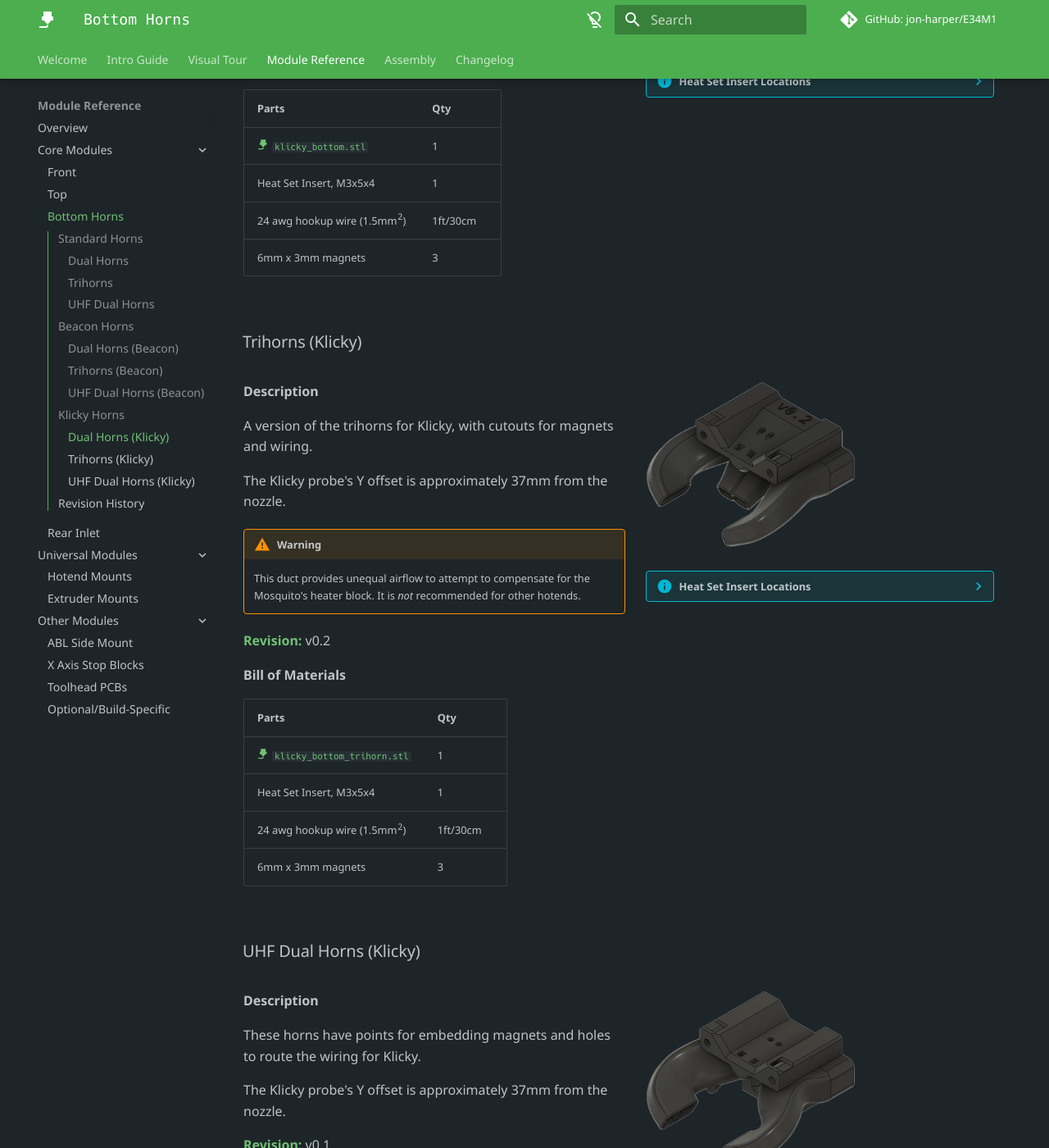
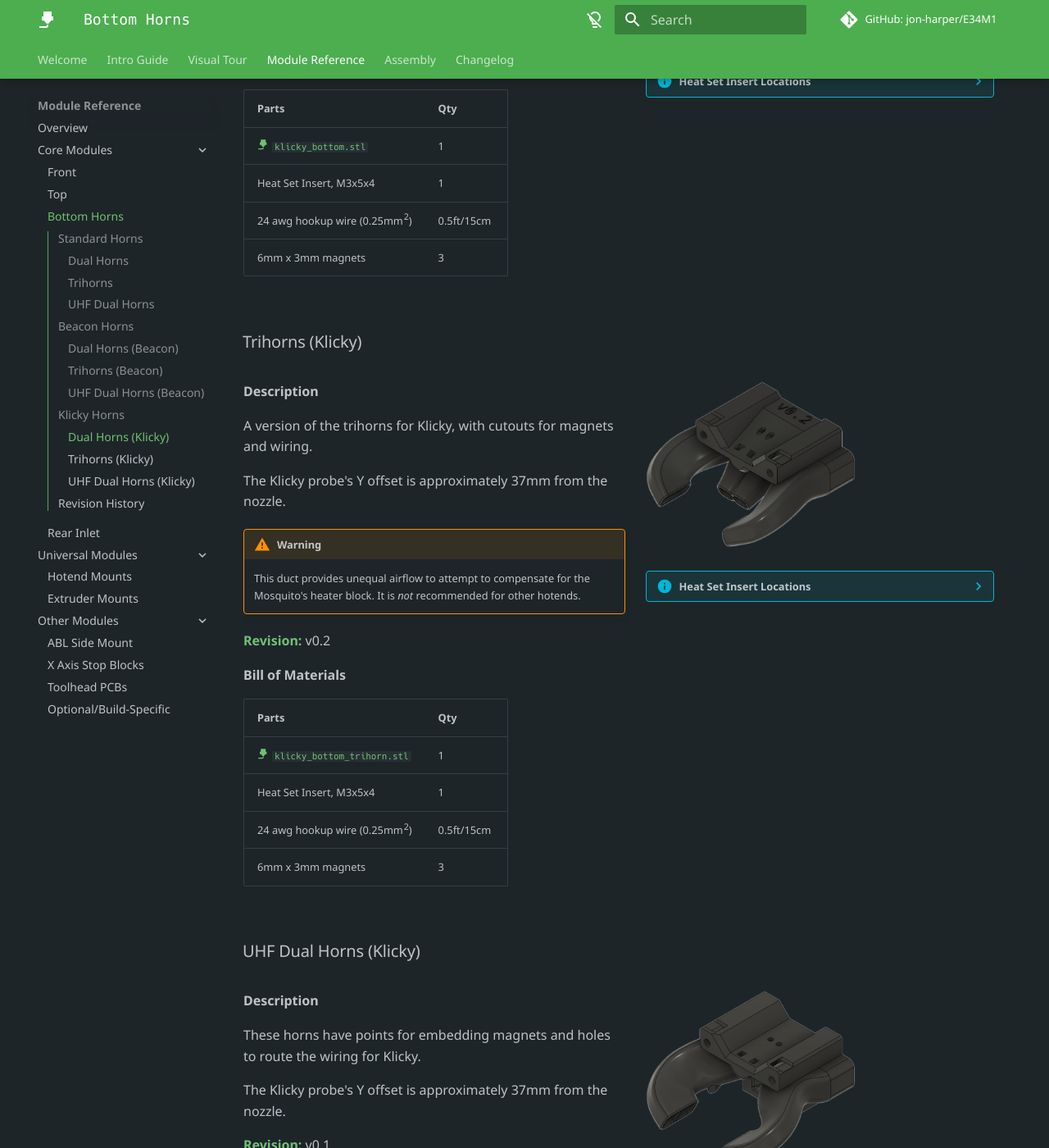
Before and after one commit to jon-harper/E34M1, an MkDocs documentation site: the page built from docs/modules/bottom.md, in a window 1280 px wide and 1400 px high, scrolled down 5338 px. Shown: the whole window at 82% size. Built offline with MkDocs 1.6.1 and Material for MkDocs 9.7.7, drawn with Linux system fonts in a browser that asks for light colours; comment, search, counter and statistics services are not loaded; some of the changed text lies outside the part shown.

Commit message:
Corrected wire diameter

```diff
--- a/docs/modules/bottom.md
+++ b/docs/modules/bottom.md
@@ -254,7 +254,7 @@ The Klicky probe's Y offset is approximately 37mm from the nozzle.
 |-----------|-----|
 | [:material-printer-3d-nozzle: `klicky_bottom.stl`][bottom_klicky]     | 1 |
 | Heat Set Insert, M3x5x4   | 1 |
-| 24 awg hookup wire (1.5mm^2^) | 1ft/30cm |
+| 24 awg hookup wire (0.25mm^2^) | 0.5ft/15cm |
 | 6mm x 3mm magnets         | 3 |
 
 </div>
@@ -288,7 +288,7 @@ The Klicky probe's Y offset is approximately 37mm from the nozzle.
 |-----------|-----|
 | [:material-printer-3d-nozzle: `klicky_bottom_trihorn.stl`][bottom_klicky_trihorn]     | 1 |
 | Heat Set Insert, M3x5x4   | 1 |
-| 24 awg hookup wire (1.5mm^2^) | 1ft/30cm |
+| 24 awg hookup wire (0.25mm^2^) | 0.5ft/15cm |
 | 6mm x 3mm magnets         | 3 |
 
 </div>
@@ -320,7 +320,7 @@ The Klicky probe's Y offset is approximately 37mm from the nozzle.
 |-----------|-----|
 | [:material-printer-3d-nozzle: `bottom_klicky_uhf.stl`][bottom_klicky_uhf]     | 1 |
 | Heat Set Insert, M3x5x4   | 3 |
-| 24 awg hookup wire (1.5mm^2^) | 1ft/30cm |
+| 24 awg hookup wire (0.25mm^2^) | 0.5ft/15cm |
 | 6mm x 3mm magnets         | 3 |
 
 </div>
```
